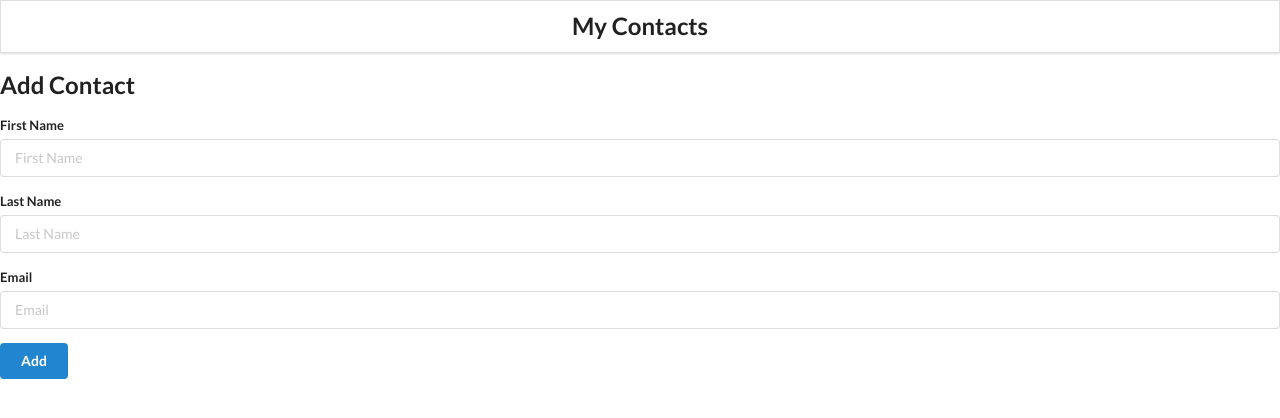
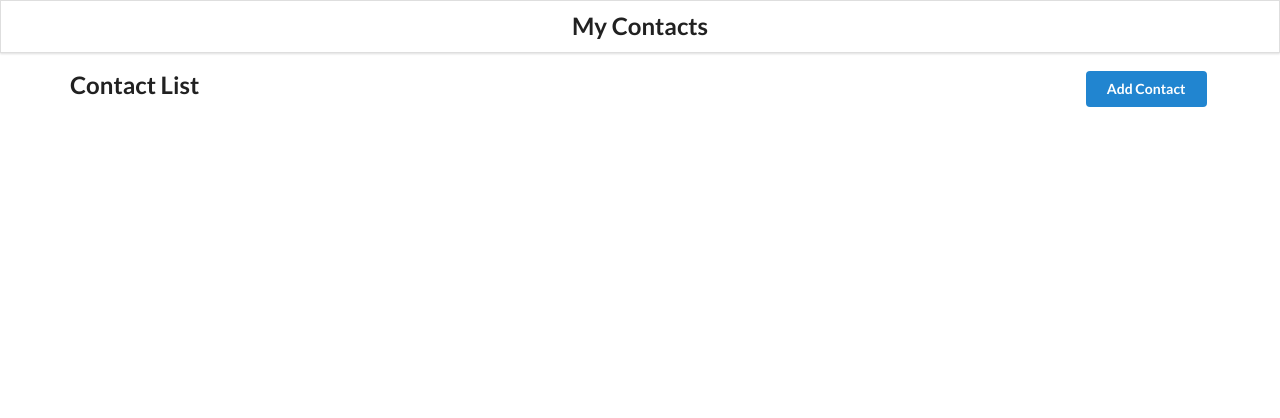
Before and after one commit to 0xholmes/react-contacts-app, a React (Create React App) app: page / in a window 1280 px wide. Shown: the top 418 px of the page. Built offline with nearby package versions, Linux system fonts and the light colour scheme.

Commit message:
Add files via upload

```diff
--- a/package.json
+++ b/package.json
@@ -8,6 +8,7 @@
     "@testing-library/user-event": "^12.8.3",
     "react": "^17.0.2",
     "react-dom": "^17.0.2",
+    "react-router-dom": "^5.3.0",
     "react-scripts": "4.0.3",
     "uuidv4": "^6.2.12",
     "web-vitals": "^1.1.2"
--- a/src/App.js
+++ b/src/App.js
@@ -1,4 +1,5 @@
 import React, { useState, useEffect } from "react"
+import { BrowserRouter as Router, Switch, Route } from "react-router-dom"
 import { uuid } from "uuidv4"
 import "./App.css"
 import Header from "./components/Header"
@@ -9,8 +10,15 @@ const App = () => {
   const LOCAL_STORAGE_KEY = "contacts"
   const [contacts, setContacts] = useState([])
 
-  const addContactHandler = contact => {
-    setContacts([...contacts, { id: uuid(), ...contacts }])
+  const addContacts = contact => {
+    setContacts([...contacts, { ...contact, id: uuid() }])
+  }
+
+  const removeContacts = id => {
+    const newContactList = contacts.filter(contact => {
+      return contact.id !== id
+    })
+    setContacts(newContactList)
   }
 
   useEffect(() => {
@@ -23,11 +31,19 @@ const App = () => {
   }, [contacts])
 
   return (
-    <div className="App">
-      <Header />
-      <AddContact addContactHandler={addContactHandler} />
-      <ContactList contacts={contacts} />
-    </div>
+    <Router>
+      <div className="App">
+        <Header />
+        <Switch>
+          <Route path="/add">
+            <AddContact addContacts={addContacts} />
+          </Route>
+          <Route path="/" exact>
+            <ContactList contacts={contacts} getContactId={removeContacts} />
+          </Route>
+        </Switch>
+      </div>
+    </Router>
   )
 }
 
--- a/src/components/AddContact.js
+++ b/src/components/AddContact.js
@@ -1,6 +1,9 @@
 import React, { useState } from "react"
+import { useHistory } from "react-router-dom"
 
-const AddContact = ({ addContactHandler }) => {
+const AddContact = ({ addContacts }) => {
+  let history = useHistory()
+
   const state = {
     firstName: "",
     lastName: "",
@@ -20,16 +23,19 @@ const AddContact = ({ addContactHandler }) => {
 
     if (firstName === "" || lastName === "" || email === "") {
       alert("All the fields are mandatory")
+      return
     }
 
-    addContactHandler(state)
+    addContacts(state)
     setFirstName("")
     setLastName("")
     setEmail("")
+
+    history.push("/")
   }
 
   return (
-    <div className="ui main">
+    <div className="ui main" style={{ margin: "5em" }}>
       <h2>Add Contact</h2>
 
       <form className="ui form" onSubmit={add}>
--- a/src/components/ContactCard.js
+++ b/src/components/ContactCard.js
@@ -1,7 +1,7 @@
 import user from "../images/user.png"
 
-const ContactCard = ({ contact }) => {
-  const { firstName, lastName, email } = contact
+const ContactCard = ({ contact, deleteContacts }) => {
+  const { firstName, lastName, email, id } = contact
 
   return (
     <div className="item">
@@ -15,6 +15,7 @@ const ContactCard = ({ contact }) => {
       <i
         className="trash alternate outline icon"
         style={{ color: "red", marginTop: "7px" }}
+        onClick={() => deleteContacts(id)}
       ></i>
     </div>
   )
--- a/src/components/ContactList.js
+++ b/src/components/ContactList.js
@@ -1,11 +1,30 @@
 import ContactCard from "./ContactCard"
+import { Link } from "react-router-dom"
 
-const ContactList = ({ contacts }) => {
+const ContactList = ({ contacts, getContactId }) => {
+  const deleteContacts = id => {
+    getContactId(id)
+  }
+
   const renderContacts = contacts.map(contact => (
-    <ContactCard contact={contact}></ContactCard>
+    <ContactCard
+      contact={contact}
+      deleteContacts={deleteContacts}
+      key={contact.id}
+    />
   ))
 
-  return <div className="ui celled list">{renderContacts}</div>
+  return (
+    <div style={{ margin: "5em" }}>
+      <h2 style={{ display: "flex", justifyContent: "space-between" }}>
+        Contact List
+        <Link to="/add">
+          <div className="ui button blue right">Add Contact</div>
+        </Link>
+      </h2>
+      <div className="ui celled list">{renderContacts}</div>
+    </div>
+  )
 }
 
 export default ContactList
```
Also changed, not shown: 1 other file (tests, documents, lock files or other folders).
